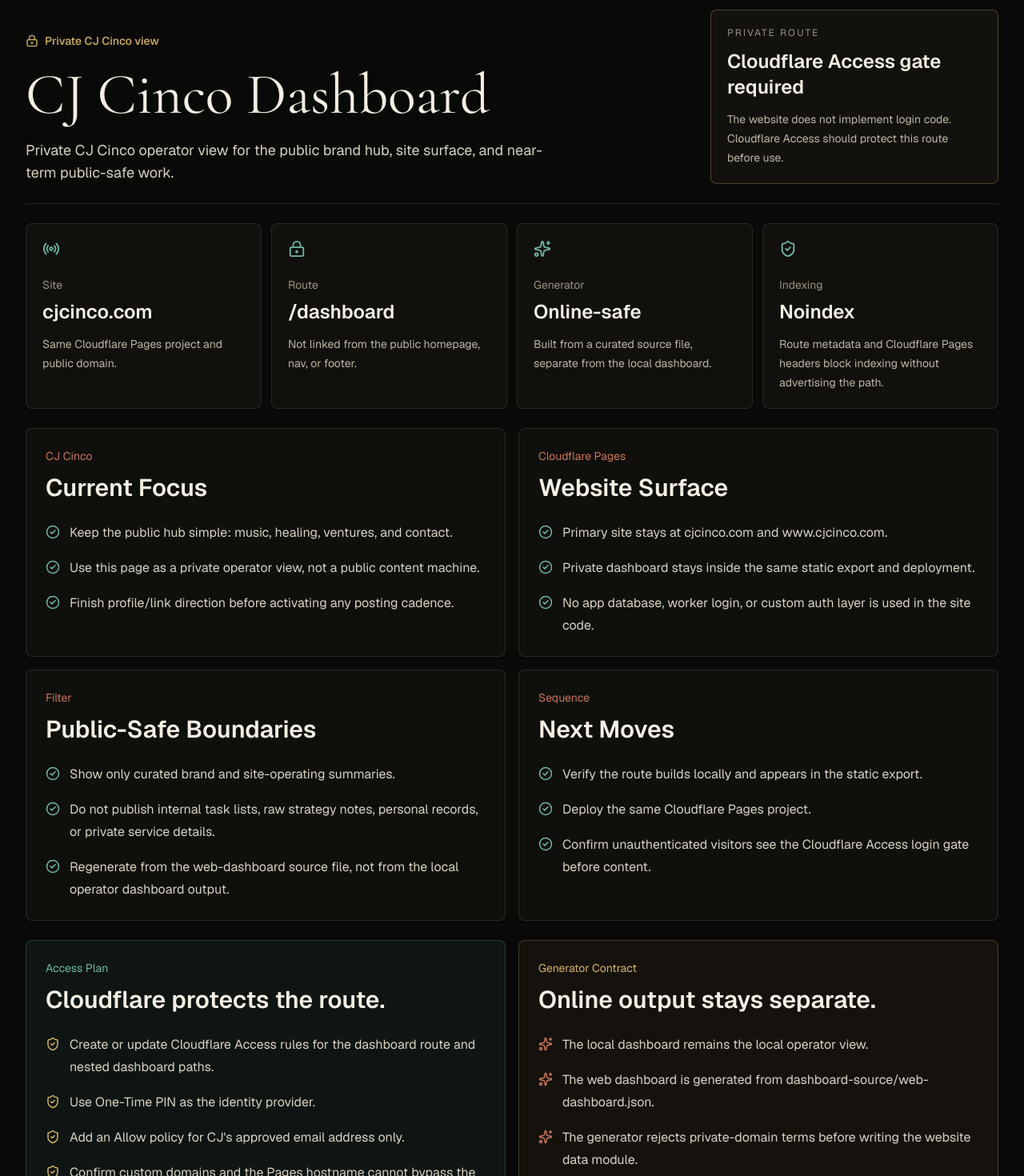
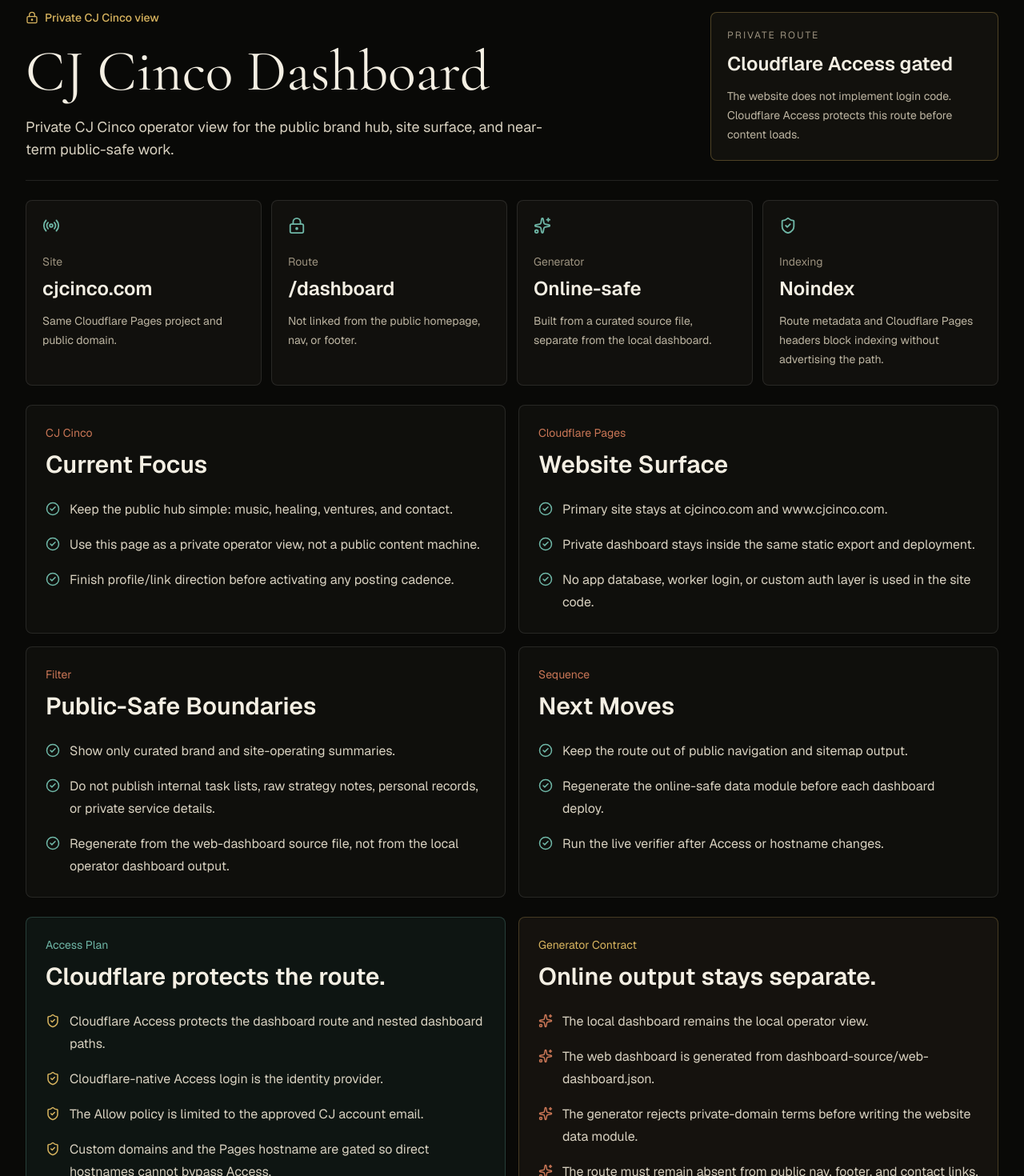
Before and after one commit to CJCinco/CJ-Cinco-Site, a Next.js app: page /dashboard in a window 1280 px wide. Shown: the part 20-1490 px from the top of the page at 80% size. Built offline with nearby package versions, Linux system fonts and the light colour scheme.

Commit message:
Document active dashboard Access gate

```diff
--- a/dashboard-source/web-dashboard.json
+++ b/dashboard-source/web-dashboard.json
@@ -5,8 +5,8 @@
   "summary": "Private CJ Cinco operator view for the public brand hub, site surface, and near-term public-safe work.",
   "status": {
     "label": "Private route",
-    "value": "Cloudflare Access gate required",
-    "detail": "The website does not implement login code. Cloudflare Access should protect this route before use."
+    "value": "Cloudflare Access gated",
+    "detail": "The website does not implement login code. Cloudflare Access protects this route before content loads."
   },
   "metrics": [
     {
@@ -62,17 +62,17 @@
       "title": "Next Moves",
       "kicker": "Sequence",
       "items": [
-        "Verify the route builds locally and appears in the static export.",
-        "Deploy the same Cloudflare Pages project.",
-        "Confirm unauthenticated visitors see the Cloudflare Access login gate before content."
+        "Keep the route out of public navigation and sitemap output.",
+        "Regenerate the online-safe data module before each dashboard deploy.",
+        "Run the live verifier after Access or hostname changes."
       ]
     }
   ],
   "accessPlan": [
-    "Create or update Cloudflare Access rules for the dashboard route and nested dashboard paths.",
-    "Use One-Time PIN as the identity provider.",
-    "Add an Allow policy for CJ's approved email address only.",
-    "Confirm custom domains and the Pages hostname cannot bypass the Access gate."
+    "Cloudflare Access protects the dashboard route and nested dashboard paths.",
+    "Cloudflare-native Access login is the identity provider.",
+    "The Allow policy is limited to the approved CJ account email.",
+    "Custom domains and the Pages hostname are gated so direct hostnames cannot bypass Access."
   ],
   "sourceContract": [
     "The local dashboard remains the local operator view.",
--- a/src/app/dashboard/generated-dashboard.ts
+++ b/src/app/dashboard/generated-dashboard.ts
@@ -7,8 +7,8 @@
   "summary": "Private CJ Cinco operator view for the public brand hub, site surface, and near-term public-safe work.",
   "status": {
     "label": "Private route",
-    "value": "Cloudflare Access gate required",
-    "detail": "The website does not implement login code. Cloudflare Access should protect this route before use."
+    "value": "Cloudflare Access gated",
+    "detail": "The website does not implement login code. Cloudflare Access protects this route before content loads."
   },
   "metrics": [
     {
@@ -64,17 +64,17 @@
       "title": "Next Moves",
       "kicker": "Sequence",
       "items": [
-        "Verify the route builds locally and appears in the static export.",
-        "Deploy the same Cloudflare Pages project.",
-        "Confirm unauthenticated visitors see the Cloudflare Access login gate before content."
+        "Keep the route out of public navigation and sitemap output.",
+        "Regenerate the online-safe data module before each dashboard deploy.",
+        "Run the live verifier after Access or hostname changes."
       ]
     }
   ],
   "accessPlan": [
-    "Create or update Cloudflare Access rules for the dashboard route and nested dashboard paths.",
-    "Use One-Time PIN as the identity provider.",
-    "Add an Allow policy for CJ's approved email address only.",
-    "Confirm custom domains and the Pages hostname cannot bypass the Access gate."
+    "Cloudflare Access protects the dashboard route and nested dashboard paths.",
+    "Cloudflare-native Access login is the identity provider.",
+    "The Allow policy is limited to the approved CJ account email.",
+    "Custom domains and the Pages hostname are gated so direct hostnames cannot bypass Access."
   ],
   "sourceContract": [
     "The local dashboard remains the local operator view.",
```
Also changed, not shown: 1 other file (tests, documents, lock files or other folders).
